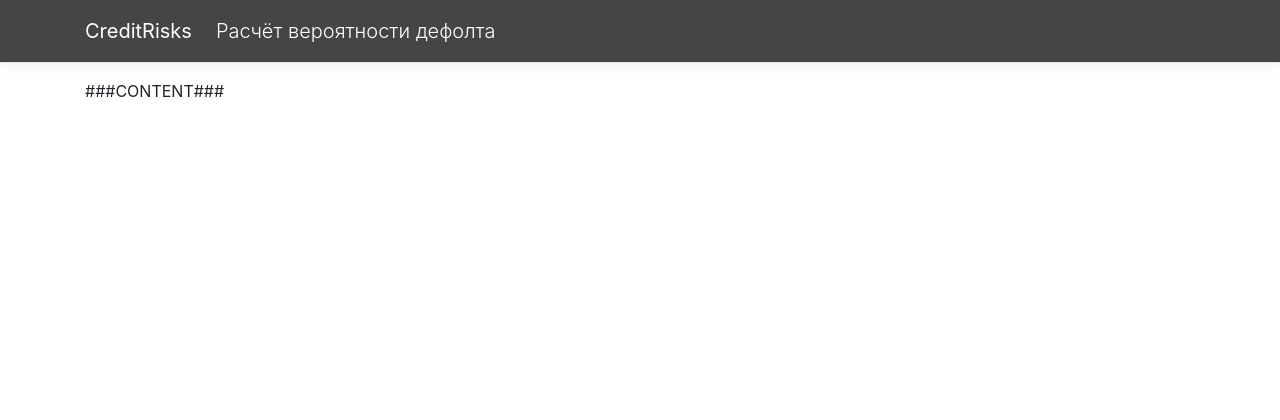
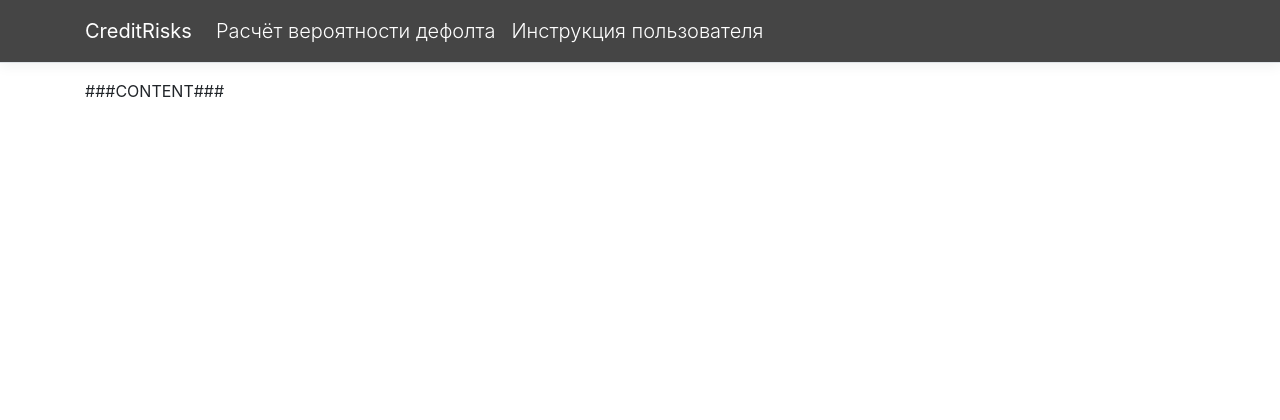
Before and after one commit to goo-goo-goo-joob/CreditRisks, a Python web app: template CreditRisks/CreditRisksRestAPI/Template/base.html in a window 1280 px wide. Shown: the top 420 px of the page. Run offline with Jinja, Linux system fonts and the light colour scheme; the template is opened without the code that fills it, so the values that code supplies are empty; some libraries are stand-ins or nearby versions.

Commit message:
add link

```diff
--- a/CreditRisks/CreditRisksRestAPI/Template/base.html
+++ b/CreditRisks/CreditRisksRestAPI/Template/base.html
@@ -38,6 +38,10 @@
                     <li class="nav-item">
                         <a class="nav-link text-white lead">Расчёт вероятности дефолта</a>
                     </li>
+                    <li class="nav-item">
+                        <a class="nav-link text-white lead" href="https://drive.google.com/a/itas.miem.edu.ru/file/d/1gz9eAXrtknwVI7YXtjjWnoqdeJhXM51Q/view?usp=sharing" target="_blank">Инструкция
+                            пользователя</a>
+                    </li>
                 </ul>
             </div>
         </div>
```
